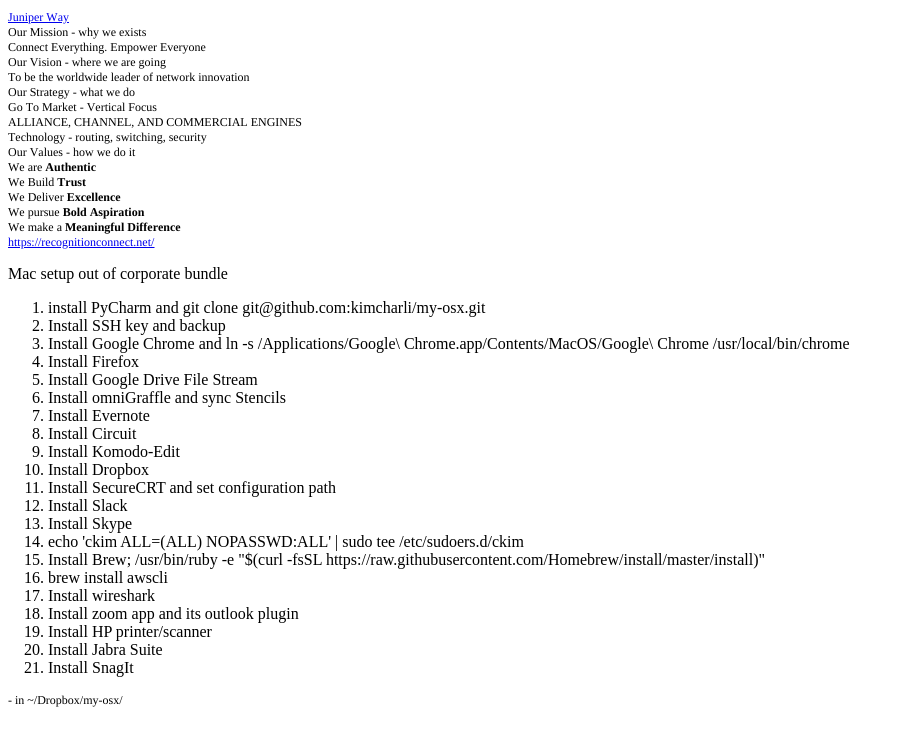
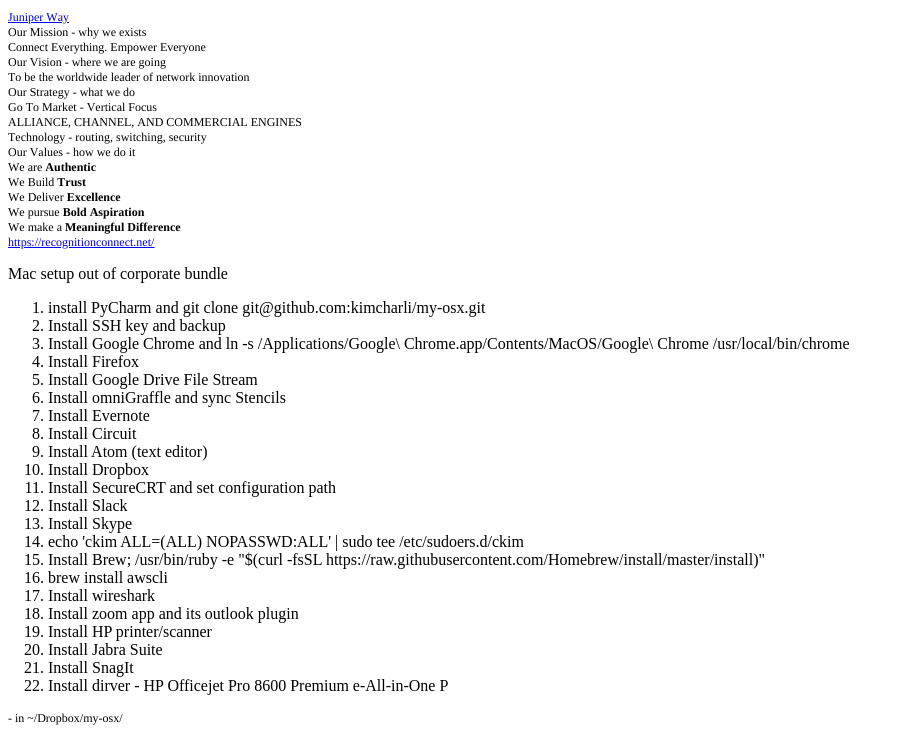
Before and after one commit to kimcharli/my-osx, a browser extension: page index.html in a window 1280 px wide. Shown: the part 68-800 px from the top of the page, without its empty margins (0-904 px from the left). Drawn offline with Linux system fonts and the light colour scheme.

```diff
--- a/index.html
+++ b/index.html
@@ -76,7 +76,7 @@
   <li>Install omniGraffle and sync Stencils</li>
   <li>Install Evernote</li>
   <li>Install Circuit</li>
-  <li>Install Komodo-Edit</li>
+  <li>Install Atom (text editor)</li>
   <li>Install Dropbox</li>
   <li>Install SecureCRT and set configuration path</li>
   <li>Install Slack</li>
@@ -89,6 +89,7 @@
   <li>Install HP printer/scanner</li>
   <li>Install Jabra Suite</li>
   <li>Install SnagIt</li>
+  <li>Install dirver - HP Officejet Pro 8600 Premium e-All-in-One P</li>
 </ol>
 <p class="p4"><span class="s1">- in ~/Dropbox/my-osx/</span></p>
 <p class="p4"><span class="s1"><br>
```
Also changed, not shown: 6 other files.
